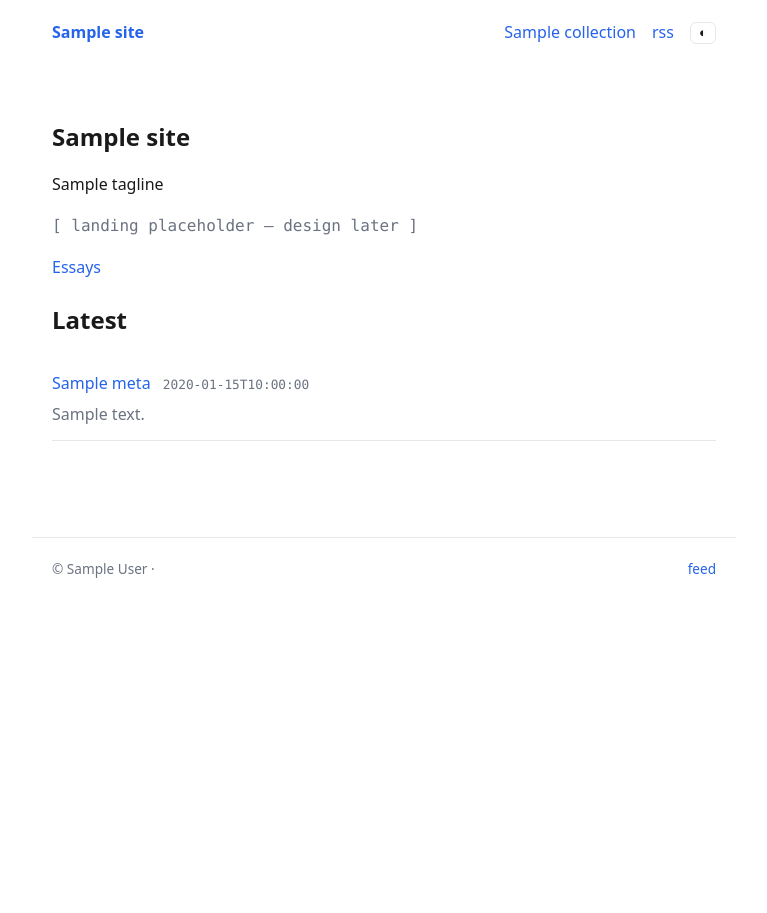
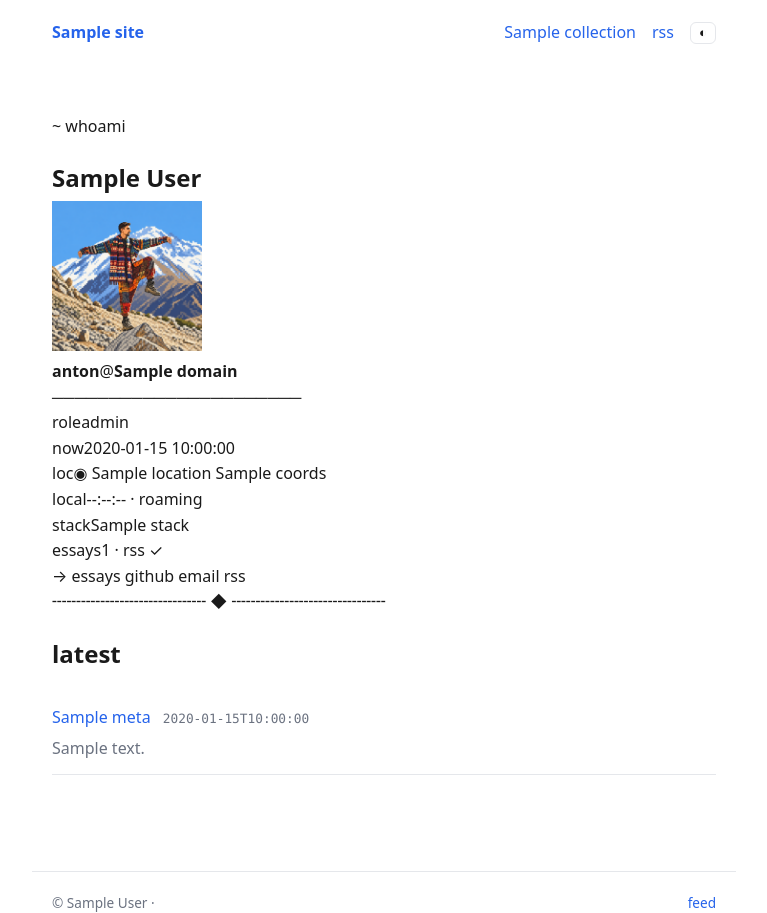
Before and after one commit to amaslakovxyz/amaslakov.xyz, a FastAPI app: template src/blog/web/templates/xyz/index.html in a window 1280 px wide. Shown: the top 913 px of the page, without its empty margins (256-1023 px from the left). Before the commit the page ends 578 px from the top, so only its background shows below. Run offline with FastAPI, Linux system fonts and the light colour scheme; the template is opened without the code that fills it: most values are stand-ins (such as "Sample title", 1, 10 or a date in 2020).

Commit message:
Build the neofetch-lite landing hero
whoami prompt, gradient name, neofetch info block with a live
timezone clock, pixel-art avatar, ANSI color blocks, colored link row.

```diff
--- a/src/blog/web/templates/xyz/index.html
+++ b/src/blog/web/templates/xyz/index.html
@@ -1,15 +1,65 @@
 {% extends "shared/base.html" %}
 {% block content %}
-<section class="hero">
-  <h1>{{ site.title }}</h1>
-  <p>{{ site.tagline }}</p>
-  <p class="placeholder">[ landing placeholder — design later ]</p>
-  <p><a href="/{{ site.collection }}">Essays</a></p>
+<section class="hero anim">
+  <p class="prompt"><span class="c">~</span> whoami<span class="cursor">&nbsp;</span></p>
+  <h1 class="name">{{ site.author }}</h1>
+
+  <div class="nf">
+    <img class="avatar" src="/static/img/anton-pixel.png" width="150" height="150"
+         alt="Anton — pixel art">
+    <div class="nf-info">
+      <div class="u"><b>anton</b><span class="at">@</span><b>{{ site.domain }}</b></div>
+      <div class="rule">──────────────────────</div>
+      <div><span class="k">role</span><span class="v">{{ site.role }}</span></div>
+      <div><span class="k">now</span><span class="v">{{ site.now }}</span></div>
+      {% if site.location %}
+      <div><span class="k">loc</span><span class="v"><span class="pin">◉</span> {{ site.location.label }}
+        <span class="dim">{{ site.location.coords }}</span></span></div>
+      <div><span class="k">local</span><span class="v" id="clk"
+        data-tz="{{ site.location.tz }}">··:··:··</span> <span class="dim">· roaming</span></div>
+      {% endif %}
+      {% if site.stack %}
+      <div><span class="k">stack</span><span class="v">{{ site.stack | join(" · ") }}</span></div>
+      {% endif %}
+      <div><span class="k">essays</span><span class="v">{{ posts | length }}
+        <span class="dim">· rss ✓</span></span></div>
+      <div class="ansi-blocks" aria-hidden="true">
+        <i style="background:var(--c-red)"></i><i style="background:var(--c-pink)"></i>
+        <i style="background:var(--c-violet)"></i><i style="background:var(--c-blue)"></i>
+        <i style="background:var(--c-cyan)"></i><i style="background:var(--c-green)"></i>
+        <i style="background:var(--c-yellow)"></i><i style="background:var(--fg)"></i>
+      </div>
+    </div>
+  </div>
+
+  <div class="hero-links">
+    <a href="/{{ site.collection }}" style="color:var(--c-violet)">→ essays</a>
+    {% if site.links.github %}<a href="{{ site.links.github }}" style="color:var(--c-blue)">github</a>{% endif %}
+    {% if site.links.email %}<a href="{{ site.links.email }}" style="color:var(--c-cyan)">email</a>{% endif %}
+    <a href="/feed.xml" style="color:var(--c-yellow)">rss</a>
+  </div>
+
+  <div class="divider" aria-hidden="true">╌╌╌╌╌╌╌╌╌╌╌╌╌╌╌╌ <b>◆</b> ╌╌╌╌╌╌╌╌╌╌╌╌╌╌╌╌</div>
 </section>
+
 {% if posts %}
 <section class="recent">
-  <h2>Latest</h2>
+  <h2>latest</h2>
   {% include "shared/_items.html" %}
 </section>
 {% endif %}
+
+<script>
+(function(){
+  var el=document.getElementById('clk'); if(!el) return;
+  var tz=el.dataset.tz;
+  function tick(){
+    try{
+      el.textContent=new Intl.DateTimeFormat('en-GB',
+        {timeZone:tz,hour:'2-digit',minute:'2-digit',second:'2-digit'}).format(new Date());
+    }catch(e){ el.textContent='--:--:--'; }
+  }
+  tick(); setInterval(tick,1000);
+})();
+</script>
 {% endblock %}
```
Also changed, not shown: src/blog/web/static/xyz.css (+42 -0 lines), tests/test_app.py (+10 -0 lines).
